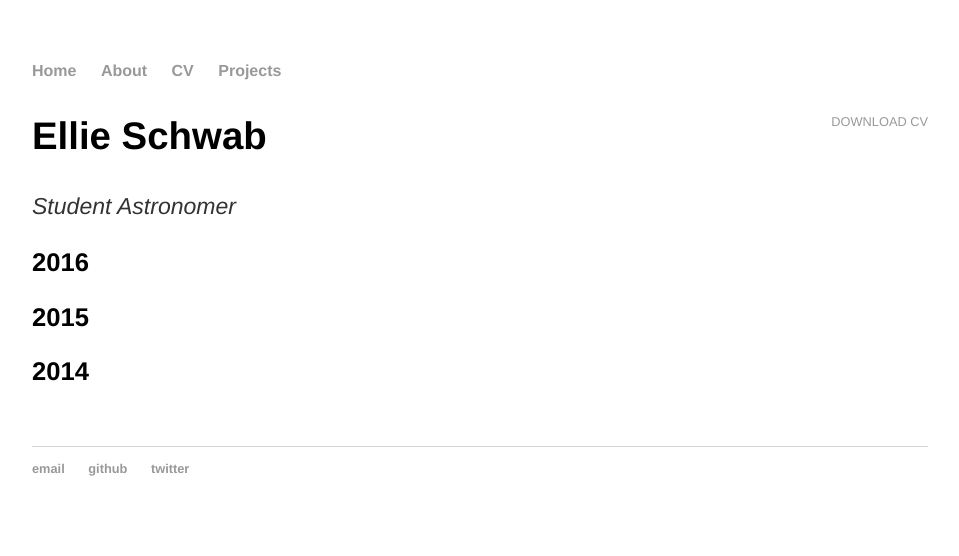
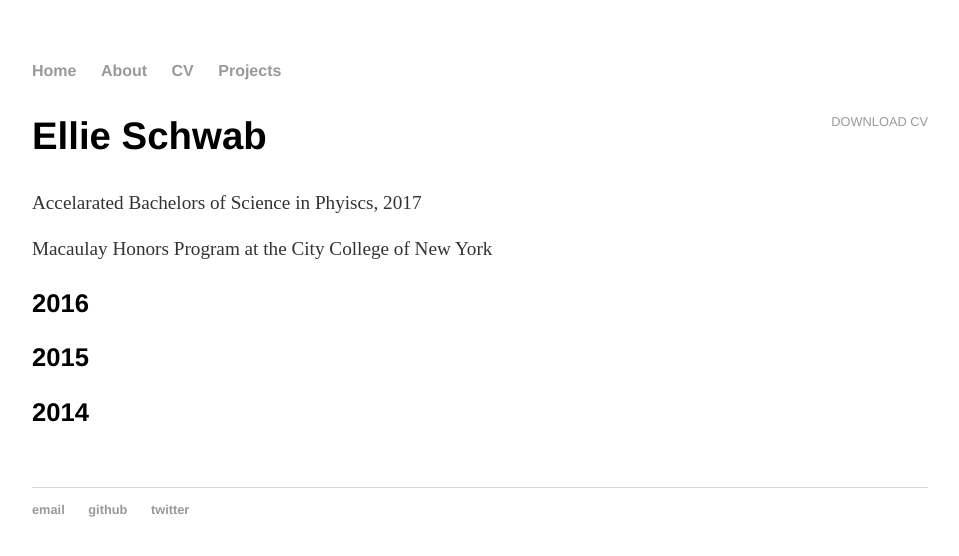
Before and after one commit to elliesch/elliesch.github.io, a Jekyll site: the page built from cv/index.html, in a window 1280 px wide. Shown: the top 556 px of the page, without its empty margins (160-1119 px from the left). Built offline with Jekyll 4.4.1, drawn with Linux system fonts in a browser that asks for light colours.

Commit message:
Update index.html

```diff
--- a/cv/index.html
+++ b/cv/index.html
@@ -6,7 +6,8 @@ title: Ellie's CV
 <div class="cv">
 	<a href="#" class="download" title="Download CV as PDF">Download CV</a>
 		<h2>Ellie Schwab</h2>
-		<address><p> Student Astronomer</p></address>
+		<p> Accelarated Bachelors of Science in Phyiscs, 2017 </p>
+		<p> Macaulay Honors Program at the City College of New York </p>
 
 		<h3>2016</h3>
 
```
